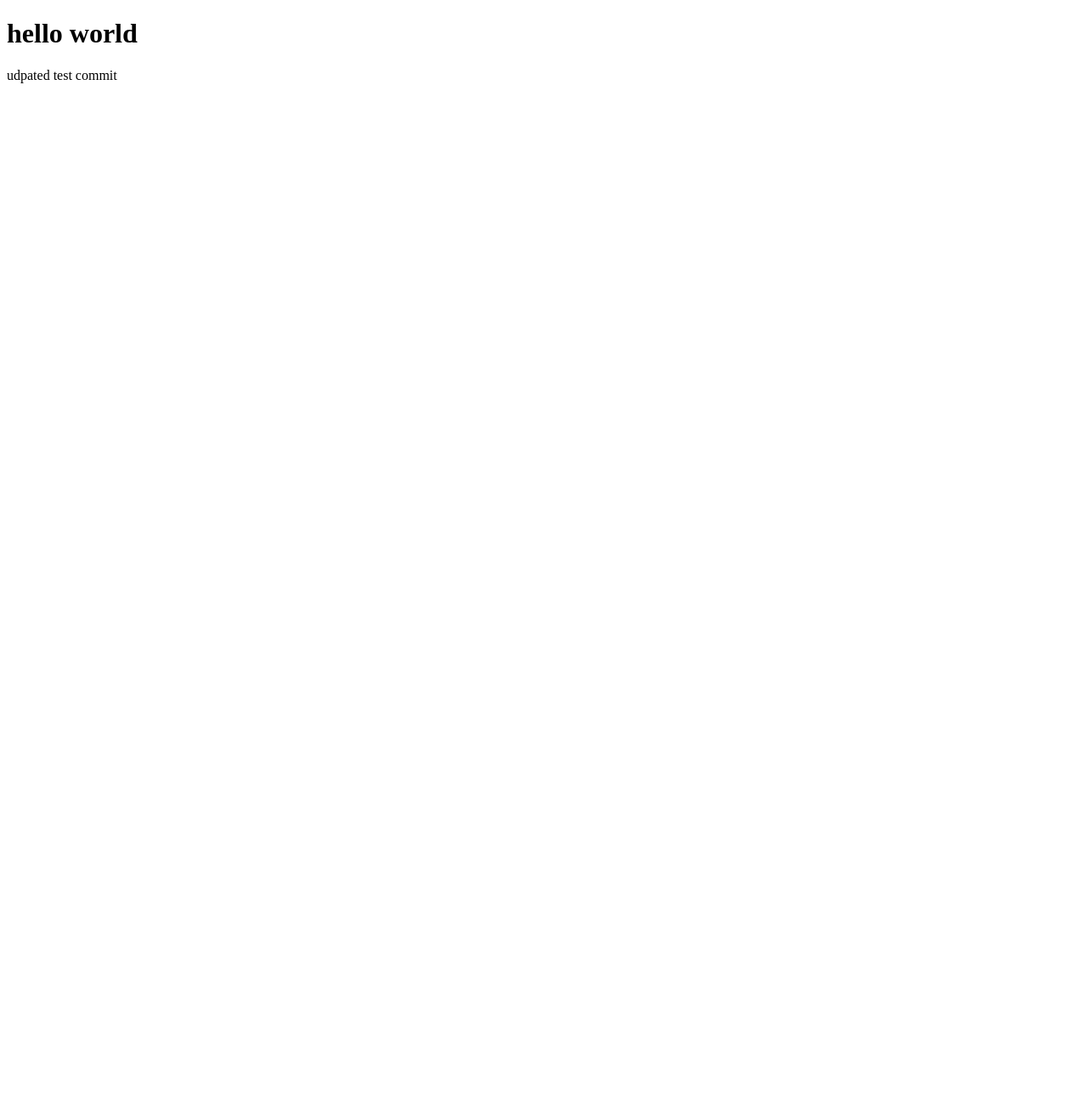
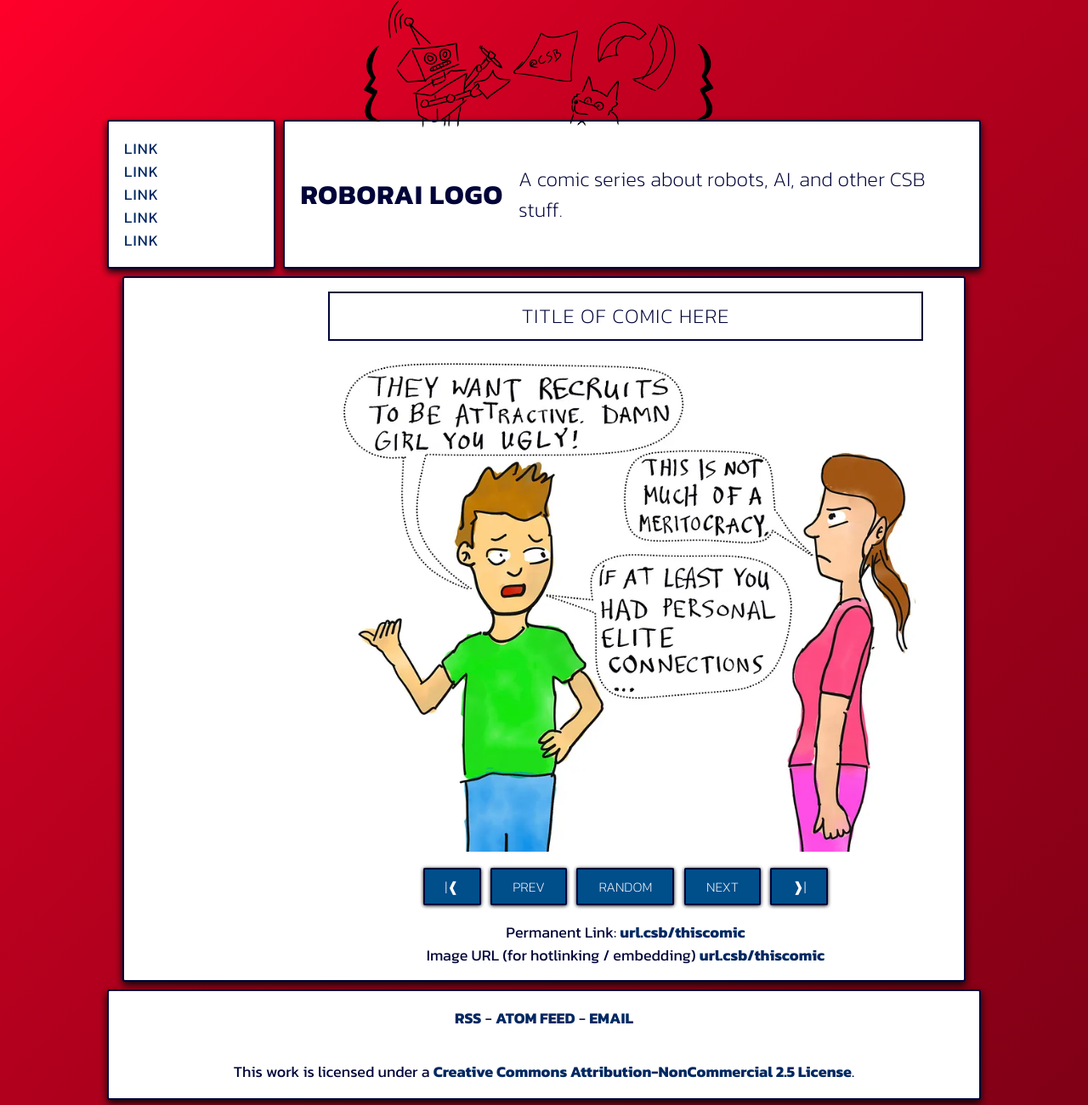
Before and after one commit to CapAgenda/roborai, a plain HTML site: page index.html in a window 1280 px wide. Shown: the top 1300 px of the page at 85% size. Before the commit the page ends 800 px from the top, so only its background shows below. Drawn offline with Linux system fonts and the light colour scheme.

Commit message:
First Prototype Rough Draft

```diff
--- a/index.html
+++ b/index.html
@@ -5,10 +5,57 @@
     <meta http-equiv="X-UA-Compatible" content="IE=edge">
     <meta name="viewport" content="width=device-width, initial-scale=1.0">
     <title>Roborai</title>
+    <link rel="stylesheet" href="main.css">
 </head>
 <body>
-    <h1>hello world</h1>
-    <p>udpated test commit</p>
+    <div class="container-grid">
 
+
+        <section class="header-container">
+            <div class="logo">ROBORAI LOGO</div>
+            <div class="header-subtitle">
+                <h2>A comic series about robots, AI, and other CSB stuff.</h2>
+            </div>
+        </section>
+
+        <section class="nav-container">
+            <nav>
+                <ul class="nav-list">
+                    <li><a href="">Link</a></li>
+                    <li><a href="">Link</a></li>
+                    <li><a href="">Link</a></li>
+                    <li><a href="">Link</a></li>
+                    <li><a href="">Link</a></li>
+                </ul>
+            </nav>
+        </section>
+
+        <div class="header-image"><img src="images/header-art.png" alt=""></div>
+
+        <section class="comic-container">
+            <div class="comic-title"><h3>Title of Comic Here</h3></div>
+
+            <div class="comic-image">
+                <img src="images/csb-comic.webp" alt="">
+            </div>
+            <div class="comic-nav">
+                <ul class="comic-nav-list">
+                    <li><a href="">|&#10096;</a></li>
+                    <li><a href="">Prev</a></li>
+                    <li><a href="">Random</a></li>
+                    <li><a href="">Next</a></li>
+                    <li><a href="">&#10097;|</a></li>
+                </ul>
+            </div>
+            <div class="comic-text">
+                <p>Permanent Link:  <a href="">url.csb/thiscomic</a></p>
+                <p>Image URL (for hotlinking / embedding) <a href="">url.csb/thiscomic</a></p>
+            </div>
+        </section>
+        <section class="footer-container">
+            <div class="feed-links"><a href="">RSS</a> - <a href="">ATOM FEED</a> - <a href="">EMAIL</a></div>
+            <div class="copyright">This work is licensed under a <a href="https://creativecommons.org/licenses/by-nc/2.5/">Creative Commons Attribution-NonCommercial 2.5 License</a>.</div>
+        </section>
+    </div>
 </body>
 </html>
--- a/main.css
+++ b/main.css
@@ -0,0 +1,318 @@
+@import url('https://fonts.googleapis.com/css2?family=Kanit:ital,wght@0,200;0,400;0,700;1,200&display=swap');
+
+:root {
+
+    /* Colors */
+    --clr-primary-300: hsl(350, 100%, 50%);
+    --clr-primary-500: hsl(350, 100%, 38%);
+    --clr-primary-700: hsl(350, 100%, 31%);
+    --clr-primary-900: hsl(350, 100%, 25%);
+    --clr-primary-gradient: linear-gradient(to bottom right,
+         var(--clr-primary-300),
+         var(--clr-primary-500),
+         var(--clr-primary-700),
+         var(--clr-primary-900)
+         ) ;
+
+    --clr-neutral-100: hsl(0, 0%, 100%);
+    --clr-neutral-900: hsl(240, 11%, 4%);
+
+    --clr-accent-300: hsl(206, 45%, 45%);
+    --clr-accent-500: hsl(206, 100%, 27%);
+    --clr-accent-700: hsl(215, 100%, 19%);
+    --clr-accent-900: hsl(236, 100%, 11%);
+
+    /* Fonts */
+    --ff-primary: 'Kanit', sans-serif;
+
+    --fw-light: 200;
+    --fw-reg: 400;
+    --fw-bold: 700;
+
+    --fs-primary-text: 18px;
+    --fs-primary-heading: 32px;
+    --fs-secondary-heading: 24px;
+    --fs-small-text: 16px;
+
+
+}
+
+*, *::before, *::after {
+    box-sizing: border-box;
+}
+
+* {
+    margin: 0;
+}
+
+body {
+margin: 0;
+font-family: var(--ff-primary);
+background: var(--clr-primary-gradient);
+font-size: var(--fs-primary-text);
+color: var(--clr-accent-900);
+height: 100%;
+min-height: 100vh;
+line-height: 1.5;
+-webkit-font-smoothing: antialiased;
+}
+
+img, picture, video, canvas, svg {
+    display: block;
+    width: 100%;
+}
+
+input, button, textarea, select {
+    font: inherit;
+}
+
+p, h1, h2, h3, h4, h5, h6 {
+    margin: 0;
+    overflow-wrap: break-word;
+}
+
+section {
+    background: var(--clr-neutral-100);
+    border-radius: 3px;
+    border: 2px solid var(--clr-accent-900);
+    box-shadow: 0rem 0.25rem .5rem var(--clr-neutral-900);
+}
+
+.header-image {
+    grid-area: img;
+    width: 75%;
+    margin: 1em auto -1em;
+}
+
+/* Grid utility for mobile layout */
+.container-grid {
+    display: grid;
+    gap: .5em;
+
+    grid-auto-columns: 1fr;
+    grid-template-areas:
+    'img'
+    'one'
+    'two'
+    'three'
+    'four'
+   ;
+}
+
+.nav-container {
+    position: sticky;
+    top: .5em;
+    margin: 0 .5em;
+}
+
+.nav-list {
+    list-style-type: none;
+    display: flex;
+    justify-content: space-evenly;
+    margin-top: 0;
+    padding: 1em 1em;
+}
+
+.nav-list > li > a {
+    color: var(--clr-accent-700);
+    text-decoration: none;
+    text-transform: uppercase;
+    font-weight: var(--fw-reg);
+}
+
+.logo {
+    grid-area: one;
+    font-size: var(--fs-primary-heading);
+    font-weight: var(--fw-bold);
+    letter-spacing: 1px;
+    text-align: center;
+    margin-top: 1em;
+}
+
+.header-subtitle {
+    grid-area: two;
+    font-weight: var(--fw-light);
+    text-align: center;
+}
+
+.header-subtitle h2 {
+    font-size: var(--fs-primary-text);
+    font-weight: var(--fw-light);
+    padding-right: 1em;
+    padding-bottom: 1em;
+    padding-left: 1em;
+}
+
+@media only screen and (min-width: 768px) {
+
+
+    .header-image {
+        grid-area: img;
+        margin: 0 auto -1em;
+    }
+
+    .header-image img {
+        max-height: 150px;
+        width: auto;
+        margin: 0 auto;
+    }
+
+    /* Grid utility for desktop layout */
+    .container-grid {
+        grid-template-areas:
+        'img img img img img'
+        'sidebar one one one one'
+        'three three three three three'
+        'four four four four four'
+        ;
+        padding: 0 7em 1em 7em;
+    }
+
+    .header-subtitle h2 {
+        text-align: left;
+        font-size: var(--fs-secondary-heading) !important;
+    }
+
+    .nav-container {
+        grid-area: sidebar;
+        margin: 0;
+        align-items: flex-start;
+    }
+
+    .nav-list {
+        flex-direction: column;
+        letter-spacing: 1px;
+    }
+
+    .header-container {
+        grid-area: one;
+        padding: 1em;
+        align-items: center;
+        display: grid;
+        grid-template-areas:
+        'logo subtitle';
+        gap: 1em;
+    }
+
+    .logo{
+        margin-top: 0;
+        grid-area:logo;
+    }
+
+    .header-subtitle {
+        grid-area: subtitle;
+    }
+
+    .header-subtitle h2 {
+        padding: 0;
+    }
+
+    .comic-container {
+        padding: 1rem 3rem 1rem 7rem !important;
+    }
+
+    .comic-nav-list>li>a {
+        padding: .5rem 1.5rem !important;
+    }
+}
+
+@media only screen and (min-width: 940px) {
+    .comic-container {
+        padding: 1rem 3rem 1rem 12rem !important;
+    }
+}
+
+@media only screen and (min-width: 1275px) {
+    .comic-container {
+        padding: 1rem 3rem 1rem 15rem !important;
+    }
+}
+
+@media only screen and (min-width: 1560px) {
+    .comic-container {
+        padding: 1rem 3rem 1rem 23rem !important;
+    }
+}
+
+.comic-container {
+    grid-area: three;
+    padding: 1em;
+    margin: 0 1em;
+}
+
+.comic-title {
+    padding: .5em;
+    border: 2px solid var(--clr-accent-900);
+    text-transform: uppercase;
+    margin-bottom: 1em;
+
+}
+.comic-title>h3 {
+    text-align: center;
+    font-size: var(--fs-secondary-heading);
+    font-weight: var(--fw-light);
+    letter-spacing: 1px;
+}
+
+.comic-nav {
+    max-width: 500px;
+    margin: 0 auto;
+}
+
+.comic-nav-list {
+    list-style-type: none;
+    display: flex;
+    justify-content: space-evenly;
+    padding: 1.5em 0;
+}
+
+.comic-nav-list>li>a {
+    text-decoration: none;
+    text-transform: uppercase;
+    font-weight: var(--fw-light);
+    font-size: var(--fs-small-text);
+    border: 2px var(--clr-accent-900) solid;
+    padding: .5rem .5rem;
+    border-radius: 2px;
+    color: var(--clr-neutral-100);
+    background: var(--clr-accent-500);
+    box-shadow: 0rem 0.05rem .25rem var(--clr-neutral-900);
+}
+
+.comic-text {
+    text-align: center;
+}
+
+.comic-text a {
+    text-decoration: none;
+    font-weight: var(--fw-bold);
+    color: var(--clr-accent-700);
+}
+
+.footer-container {
+    grid-area: four;
+}
+
+.feed-links {
+    grid-column: span 3;
+    padding: 1em;
+    text-align: center;
+}
+
+.feed-links a {
+    text-decoration: none;
+    font-weight: var(--fw-bold);
+    color: var(--clr-accent-700);
+}
+
+.copyright {
+    grid-column: span 3;
+    padding: 1em;
+    text-align: center;
+}
+
+.copyright a {
+    text-decoration: none;
+    font-weight: var(--fw-bold);
+    color: var(--clr-accent-700);
+}
```
Also changed, not shown: images/csb-comic.webp (added), images/header-art.png (added).
